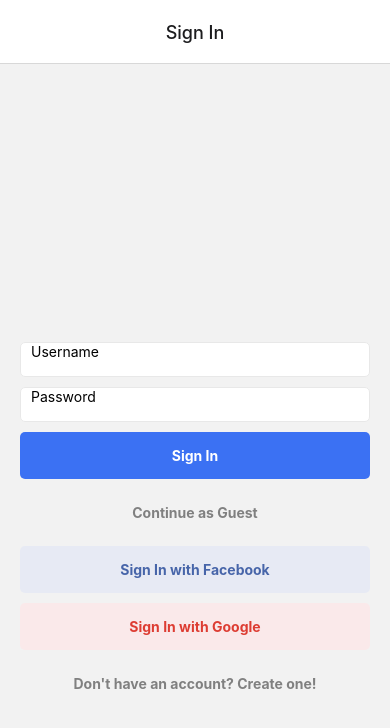
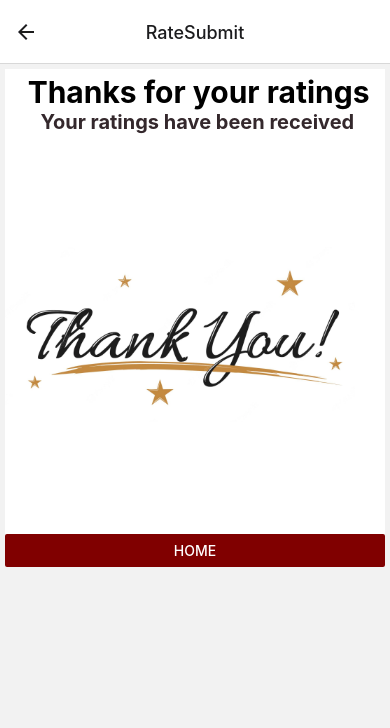
Before and after one commit to I-Dont-Want-An-F/client, a React Native app: screen /RateSubmit in a window 390 px wide. Shown: the top 728 px of the page. Built offline with nearby package versions, Linux system fonts and the light colour scheme; grey boxes are pictures that could not be loaded.

Commit message:
add rating submitted page

```diff
--- a/App.js
+++ b/App.js
@@ -14,6 +14,7 @@ import PostScreen from './screens/PostScreen';
 import SignUpScreen from './screens/SignUpScreen/SignUpScreen';
 import RateScreen from './screens/RateScreen';
 import OnlineHelp from './screens/OnlineHelp';
+import RateSubmit from './screens/RateSubmit'
 import { Button, StyleSheet } from 'react-native';
 
 const Stack = createNativeStackNavigator();
@@ -45,6 +46,7 @@ export default function App() {
                 <Stack.Screen name='Rate' component={RateScreen} />
                 <Stack.Screen name='Messages' component={MessageScreen} />
                 <Stack.Screen name='Contacts' component={ContactsScreen} />
+                <Stack.Screen name='RateSubmit' component={RateSubmit} />
                 <Stack.Screen name='Profile' component={ProfileScreen}
                     options={({ navigation }) => ({
                         headerRight: () => (
@@ -54,4 +56,4 @@ export default function App() {
             </Stack.Navigator>
         </NavigationContainer>
     );
-}
+};
--- a/components/CustomButton/CustomButton.js
+++ b/components/CustomButton/CustomButton.js
@@ -1,3 +1,4 @@
+// Created by Chang
 import React from 'react';
 import { View, Text, StyleSheet, Pressable} from 'react-native';
 
--- a/components/CustomInput/CustomInput.js
+++ b/components/CustomInput/CustomInput.js
@@ -1,3 +1,4 @@
+// Created by Chang
 import React from 'react';
 import { View, Text, TextInput, StyleSheet } from 'react-native';
 
--- a/screens/OnlineHelp.js
+++ b/screens/OnlineHelp.js
@@ -10,7 +10,7 @@ export default function OnlineHelp({ navigation }) {
         <View>
             <ScrollView>
                 {/* create a post */}
-                <Text style={GlobalStyles.titleBig}> online help </Text>
+                <Text style={GlobalStyles.titleBig}> Online Help </Text>
                 <Text> </Text>
                 <Text style={GlobalStyles.titleSmall2}>Imagine you wanted to leave a comment or question for a class. You can do this by:</Text>
                 <Text style={GlobalStyles.textSmall}> 1. Find the class on which you want to comment either by finding it on the home screen or by searching for it using the search bar</Text>
--- a/screens/RateScreen.js
+++ b/screens/RateScreen.js
@@ -1,9 +1,9 @@
+// created by Chang, creates the rate page
 import React, { useState } from 'react';
 import { Button, View, Text, TouchableOpacity, FlatList, StyleSheet, KeyboardAvoidingView, Image, ActivityIndicator, SafeAreaView, SnapshotViewIOS } from 'react-native';
 import { KeyboardAwareScrollView } from 'react-native-keyboard-aware-scroll-view';
 import { TextInput } from 'react-native-gesture-handler';
 import { GlobalStyles } from '../shared/GlobalStyles';
-import Popup from '../components/Popup';
 
 export default function RateScreen({ route, navigation }) {
 
@@ -17,6 +17,7 @@ export default function RateScreen({ route, navigation }) {
   const starImgFilled = 'https://raw.githubusercontent.com/tranhonghan/images/main/star_filled.png';
   const starImgCorner = 'https://raw.githubusercontent.com/tranhonghan/images/main/star_corner.png';
 
+  // Rate general rating of a class
   const CustomRatingBarGR = () => {
     return (
       <View style={GlobalStyles.CustomRatingBarStyle}>
@@ -32,6 +33,7 @@ export default function RateScreen({ route, navigation }) {
     )
   };
 
+  // Rate level of difficulty of a class
   const CustomRatingBarLoD = () => {
     return (
       <View style={GlobalStyles.CustomRatingBarStyle}>
@@ -62,14 +64,19 @@ export default function RateScreen({ route, navigation }) {
   return(
 
     <KeyboardAwareScrollView style={{ flex: 1}}>
+      {/* General info of rating */}
       <View style={GlobalStyles.background3}>
       <Text style={GlobalStyles.titleBig}>  Rate this class! </Text>
       <Text style={GlobalStyles.titleSmall}>  {sName}: {lName} </Text>
       <Text style = {GlobalStyles.titleSmall}>  </Text>
+
+      {/* Star Ratings */}
       <Text style = {GlobalStyles.textSmall5}> General Rating </Text>
       <CustomRatingBarGR/>
       <Text style = {GlobalStyles.textSmall5}> Level of Difficulity </Text>
       <CustomRatingBarLoD/>
+
+      {/* Homework and textbook */}
       <Text style = {GlobalStyles.textSmall5}> Homework </Text>
       <TextInput style= {GlobalStyles.textIn2} placeholder="Enter hours per week" textAlign='center' keyboardType='numeric' ></TextInput>
       <Text style={GlobalStyles.textDivider} ></Text>
@@ -85,8 +92,11 @@ export default function RateScreen({ route, navigation }) {
           style = {GlobalStyles.button}
           color = '#880808'
           title = "Submit Ratings"
+          onPress={()=> navigation.navigate('RateSubmit')}
         />
       </View>
     </KeyboardAwareScrollView>
   )
 };
+
+<Button color='gray' title='      Online help     ' onPress={()=> navigation.navigate('Help')}/>
--- /dev/null
+++ b/screens/RateSubmit.js
@@ -0,0 +1,27 @@
+// created by Chang, creates successful submit ratings page
+import React, { useState } from 'react';
+import { Button, View, Text, TouchableOpacity, FlatList, StyleSheet, KeyboardAvoidingView, Image, ActivityIndicator, SafeAreaView, SnapshotViewIOS } from 'react-native';
+import { KeyboardAwareScrollView } from 'react-native-keyboard-aware-scroll-view';
+import { ScrollView, TextInput } from 'react-native-gesture-handler';
+import { GlobalStyles } from '../shared/GlobalStyles';
+import RateScreen from './RateScreen';
+import ThankPic from '../assets/images/thank.webp';
+
+// creates the successful submit ratings page
+export default function RateSubmit({ navigation }) {
+    return (
+        <View style={GlobalStyles.background3}>
+            <ScrollView>
+            <Text></Text>
+            {/* Thank the user for rating */}
+            <Text style={GlobalStyles.titleBig}> Thanks for your ratings</Text>
+            <Text style={GlobalStyles.titleSmall}> Your ratings have been received</Text>
+            <Image
+                style={GlobalStyles.ratePic}
+                source={ThankPic} />
+            {/* Navigate back to Home */}
+            <Button style = {GlobalStyles.buttonRequire} title='Home' color = '#800000' onPress={() => (navigation.navigate('Home'))}></Button>
+            </ScrollView>
+        </View>
+    )
+    };
--- a/screens/SignInScreen/SignInScreen.js
+++ b/screens/SignInScreen/SignInScreen.js
@@ -1,3 +1,4 @@
+// created by Chang, creates the sign in page
 import React, {useState} from "react";
 import { View, Text, Image, StyleSheet, useWindowDimensions, ScrollView} from 'react-native';
 import Logo from '../../assets/images/logo4.png';
--- a/screens/SignUpScreen/SignUpScreen.js
+++ b/screens/SignUpScreen/SignUpScreen.js
@@ -1,3 +1,4 @@
+// created by Chang, creates the sign up page
 import React, {useState} from "react";
 import { View, Text, StyleSheet, ScrollView} from 'react-native';
 import CustomInput from '../../components/CustomInput';
--- a/shared/GlobalStyles.js
+++ b/shared/GlobalStyles.js
@@ -250,5 +250,11 @@ export const GlobalStyles = StyleSheet.create({
     height: 40,
     resizeMode: 'cover',
   },
+  ratePic: {
+    width: 350,
+    height: 400,
+    resizeMode: 'contain',
+    marginTop: 0
+  }
 
 });
```
Also changed, not shown: assets/images/thank.webp (added).
